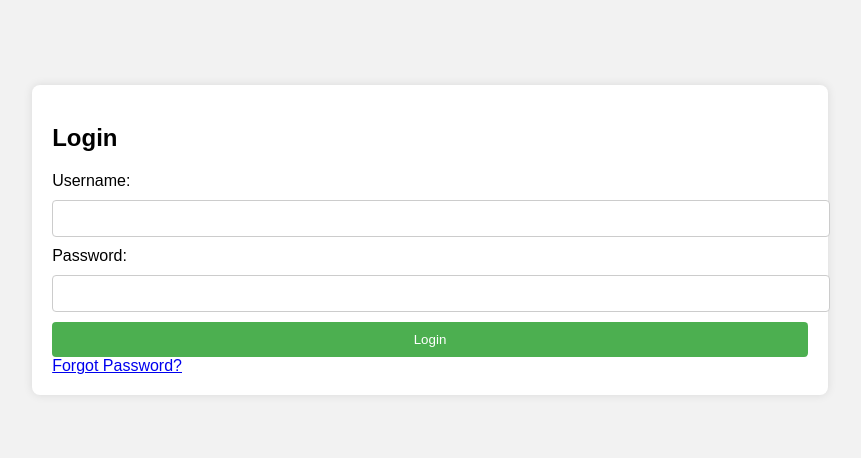
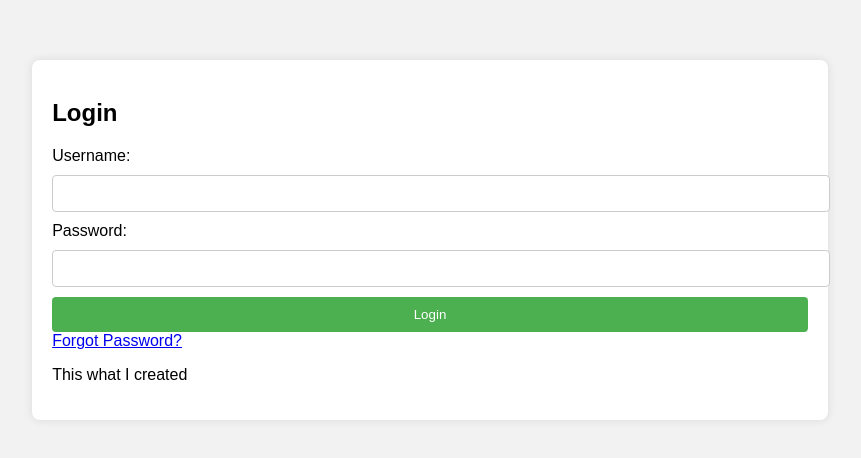
Before and after one commit to uttamkgit/indexuk, a plain HTML site: page Index.html in a window 1280 px wide. Shown: the part 160-618 px from the top of the page, without its empty margins (210-1071 px from the left). Drawn offline with Linux system fonts and the light colour scheme.

Commit message:
comment added

```diff
--- a/Index.html
+++ b/Index.html
@@ -56,6 +56,7 @@
             <input type="password" id="password" name="password" required>
             <button type="submit">Login</button>
             <a href="#" id="forgotPasswordLink">Forgot Password?</a>
+            <p>This what I created</p>
 
         </form>
     </div>
```
